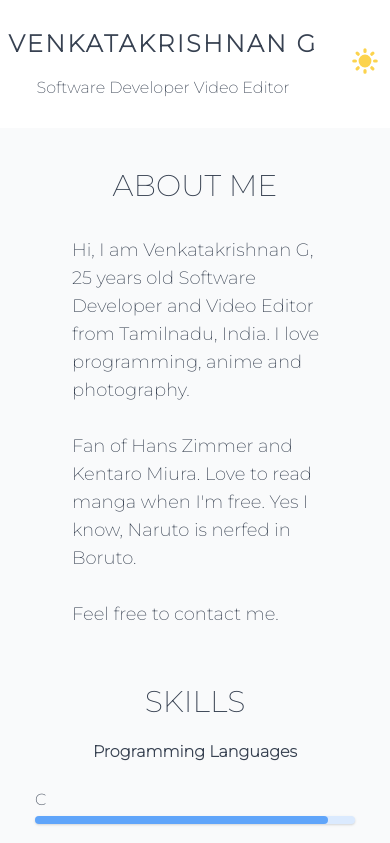
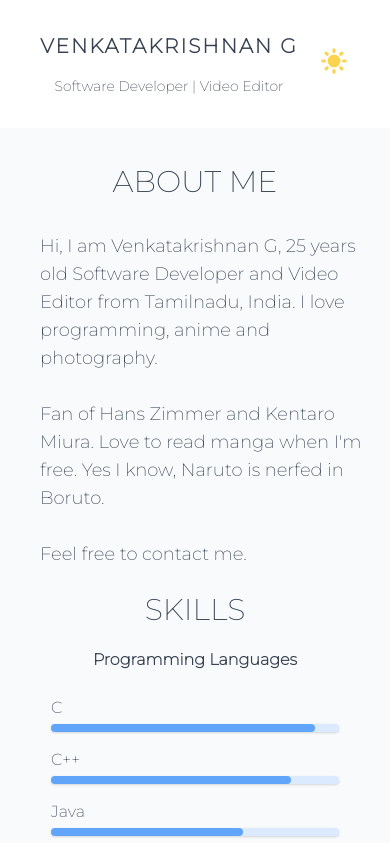
Before and after one commit to venkat-gvk/gvk, a React (Create React App) app: page / in a window 390 px wide. Shown: the top 843 px of the page. Built offline with nearby package versions, Linux system fonts and the light colour scheme.

Commit message:
redid some responsive work

```diff
--- a/src/components/AboutMe.jsx
+++ b/src/components/AboutMe.jsx
@@ -6,9 +6,9 @@ const AboutMe = () => {
   const { darkMode } = useContext(ThemeContext);
 
   return (
-    <section id="about-me" className="p-10">
+    <section id="about-me" className="p-2 md:p-10">
       <h2
-        className={`text-center text-3xl sm:mt-10 lg:mt-5 transition-all duration-500 ${
+        className={`text-center text-3xl mt-7 sm:mt-10 lg:mt-5 transition-all duration-500 ${
           darkMode ? "text-pink-500" : "text-gray-700"
         }`}>
         ABOUT ME
@@ -16,12 +16,12 @@ const AboutMe = () => {
       <div
         className="mt-2 grid grid-cols-2 justify-items-center
             justify-around lg:grid-cols-3
-            ml-2 pb-6 pt-6 pl-6 pr-4 sm:p-6">
+            ml-2 pb-6 pt-6 pl-6 pr-4 sm:p-6 lg:space-x-10">
         {/* img web only */}
-        <div className="hidden lg:block flex-shrink-0">
+        <div className="hidden lg:block flex-shrink-0 md:my-auto">
           <img
             src={venkat}
-            className={`w-52 h-52 sm:relative sm:top-9 lg:static lg:w-60 lg:h-60 p-1
+            className={`w-52 h-52 sm:relative sm:top-9 lg:static lg:w-64 lg:h-64 p-1
                        rounded-full border object-cover ${
                          darkMode
                            ? "border-pink-500 text-white"
--- a/src/components/Contact.jsx
+++ b/src/components/Contact.jsx
@@ -50,9 +50,9 @@ const Contact = () => {
                  darkMode
                    ? "border-pink-500 focus:border-pink-800 bg-gray-100"
                    : "border-blue-500 focus:border-blue-800"
-               } w-72 text-black`;
+               } w-60 md:w-72 text-black text-sm sm:text-md`;
   return (
-    <section className="p-2 pb-3 min-h-screen" id="contact">
+    <section className="p-2 pb-3 md:mb-5" id="contact">
       <h2
         className={`text-3xl uppercase text-center sm:mt-4 transition-all duration-500 ${
           darkMode ? "text-pink-500" : "text-gray-700"
@@ -64,15 +64,15 @@ const Contact = () => {
           darkMode
             ? "text-white border-pink-500 shadow-2xl"
             : "border-blue-500 shadow"
-        } mx-auto mt-10 p-4 rounded border-t-2 border-b-2 w-84
-          sm:w-11/12 md:w-85p
+        } mx-auto mt-10 p-4 rounded border-t-2 border-b-2 w-72
+         sm:w-11/12 md:w-85p
         `}>
         <form
           onSubmit={onSubmit}
           className="flex flex-col justify-center items-center space-y-8 md:mx-auto">
           <div
             className={`${didSend && "opacity-50"} transition-all duration-500
-              sm:w-11/12 md:w-full md:text-center md:relative
+              sm:w-11/12 md:w-full md:text-center md:relative sm:mt-2
             `}>
             <label
               htmlFor="name"
--- a/src/components/Footer.jsx
+++ b/src/components/Footer.jsx
@@ -11,7 +11,7 @@ const Footer = () => {
         darkMode ? "bg-gray-900" : "bg-white"
       } transition-all duration-500`}>
       <main
-        className="h-32 shadow-lg flex items-center justify-center
+        className="h-28 shadow-lg flex items-center justify-center
         sm:justify-around sm:max-w-6xl sm:mx-auto space-x-10 sm:space-x-4 sm:h-22 sm:p-8 md:space-x-80 lg:space-x-10">
         <div className="flex flex-col items-center justify-between space-y-4 text-sm">
           <div
--- a/src/components/Header.jsx
+++ b/src/components/Header.jsx
@@ -14,21 +14,21 @@ const Header = () => {
       `}>
       {/* Mobile version */}
       <main
-        className="h-32 flex items-center justify-center space-x-8
+        className="h-32 flex items-center justify-center space-x-5 sm:space-x-8
         sm:order-1 sm:space-x-32">
         <div className="flex flex-col items-center justify-between space-y-4 sm:hidden">
           <h2
             className={`${
               darkMode ? "text-white" : "text-gray-700"
-            } font-bold text-center text-2xl tracking-widest transition-all duration-500`}>
+            } font-bold text-center text-xl sm:text-2xl tracking-widest transition-all duration-500`}>
             VENKATAKRISHNAN G
           </h2>
           <div
             className={`${
               darkMode ? "text-pink-500" : "text-gray-700"
-            } transition-all duration-500`}>
+            } transition-all duration-500 text-sm sm:text-2xl `}>
             <span>Software Developer</span>
-            <span> </span>
+            <span> | </span>
             <span>Video Editor</span>
           </div>
         </div>
--- a/src/components/projects/ProjectListRender.jsx
+++ b/src/components/projects/ProjectListRender.jsx
@@ -10,8 +10,9 @@ const ProjectListRender = ({ project }) => {
     darkMode
       ? "bg-gray-900 text-white border-pink-500"
       : "bg-white border-blue-500"
-  } rounded w-full md:w-9/12 lg:w-full h-full border-b-2 border-t-2
-  text-center text-lg p-4 shadow-lg transition-all duration-500`;
+  } rounded md:w-full
+    border-b-2 border-t-2
+    text-center text-sm w-72 h-full sm:text-lg p-4 shadow-lg transition-all duration-500`;
 
   return (
     <div className={card}>
--- a/src/components/projects/Projects.jsx
+++ b/src/components/projects/Projects.jsx
@@ -15,7 +15,7 @@ const Projects = () => {
       <div
         className="grid grid-cols-1 ml-10 mr-10 md:grid-cols-2 lg:grid-cols-3
             justify-items-center gap-6 items-center p-8
-            lg:max-w-6xl sm:mx-auto">
+            sm:w-84p lg:max-w-6xl sm:mx-auto">
         <ProjectList />
       </div>
     </section>
--- a/src/components/skills/Skills.jsx
+++ b/src/components/skills/Skills.jsx
@@ -13,7 +13,7 @@ const Skills = () => {
         } sm:pb-2 `}>
         Skills
       </h2>
-      <div className="grid grid-row-1 sm:grid-cols-2 p-1 mt-4 lg:mt-8 sm:mx-auto">
+      <div className="grid grid-row-1 md:grid-cols-2 p-1 mt-4 lg:mt-8 sm:mx-auto">
         {/* Lang */}
         <div
           className={`relative flex flex-col justify-center items-center space-y-4 text-left
--- a/src/components/skills/SkillsRender.jsx
+++ b/src/components/skills/SkillsRender.jsx
@@ -12,7 +12,7 @@ const SkillsRender = ({ what }) => {
             <div className="p-2 space-y-1" key={index}>
               <p>{lang}</p>
               <div
-                className={`w-80 lg:w-96 shadow rounded ${
+                className={`w-72 md:w-80 xl:w-96 shadow rounded ${
                   darkMode ? "bg-pink-100" : "bg-blue-100"
                 } `}>
                 <div
@@ -26,7 +26,7 @@ const SkillsRender = ({ what }) => {
             <div className="p-2 space-y-1" key={index}>
               <p>{tech}</p>
               <div
-                className={`w-80 lg:w-96 shadow rounded ${
+                className={`w-72 md:w-80 xl:w-96 shadow rounded ${
                   darkMode ? "bg-pink-100" : "bg-blue-100"
                 } `}>
                 <div
--- a/tailwind.config.js
+++ b/tailwind.config.js
@@ -5,7 +5,8 @@ module.exports = {
     extend: {
       width: {
         84: "21rem",
-        "85p": "82.55555%",
+        "85p": "81.55555%",
+        "84p": "84.444%",
       },
       inset: {
         22: "5.5rem",
```
